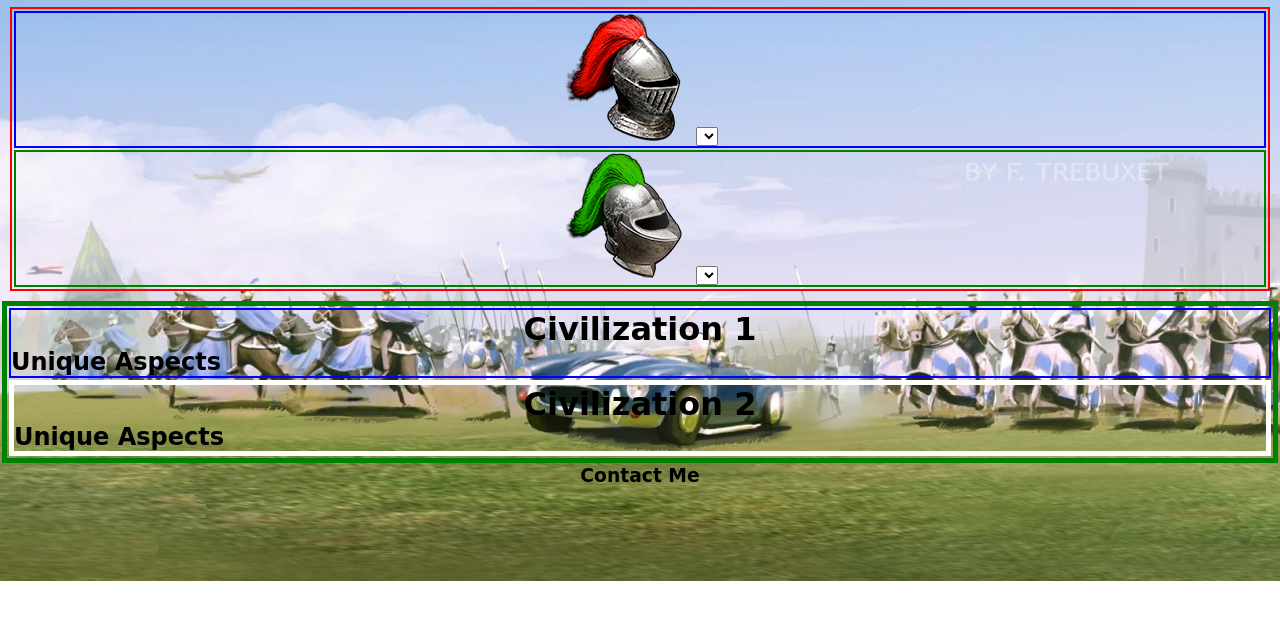
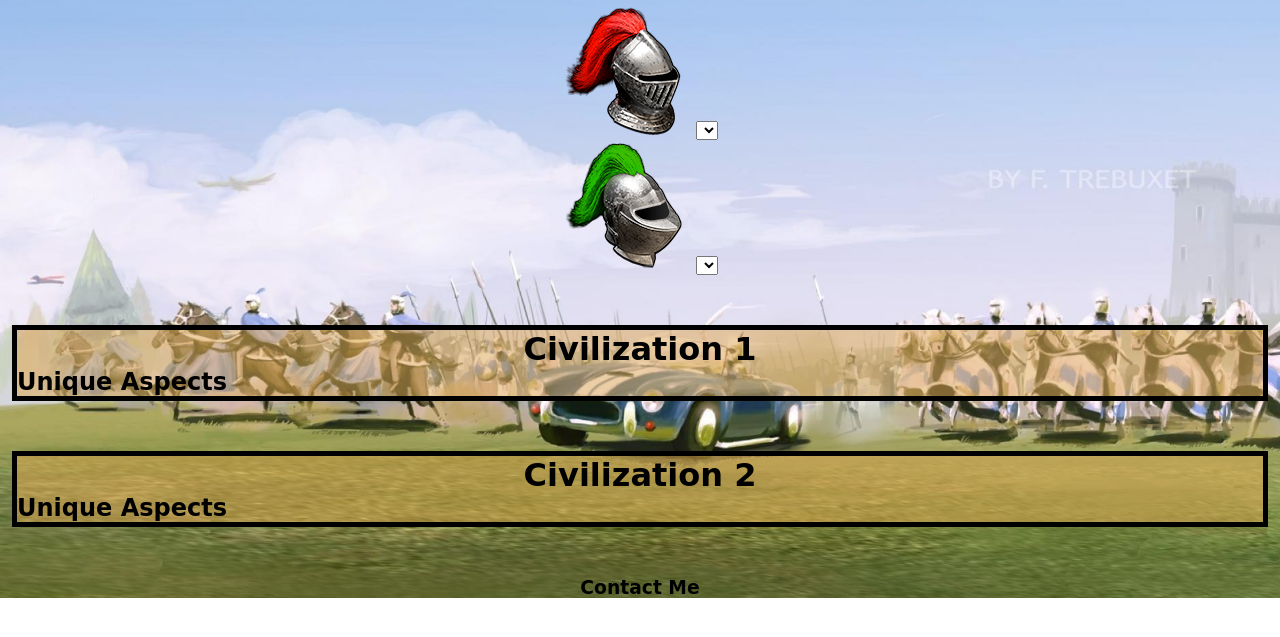
Before and after one commit to bweinmann/Wolol.io-Project, a plain HTML site: page index.html in a window 1280 px wide. Shown: the part 139-776 px from the top of the page. Drawn offline with nearby package versions, Linux system fonts and the light colour scheme; no server answers; a web font is replaced by a local one.

Commit message:
removed tracking boarders, created background with hover effects

```diff
--- a/styles.css
+++ b/styles.css
@@ -73,13 +73,13 @@ nav a:hover::before {
 
 
 .select {
-    border: solid 2px red;
+    /* border: solid 2px red; */
     margin: 10px;
     text-align: center;
 }
 
 .civ-1-menu {
-    border: solid 2px blue;
+    /* border: solid 2px blue; */
     margin: 2px;
     align-content:center;
 }
@@ -90,7 +90,7 @@ nav a:hover::before {
 }
 
 .civ-2-menu {
-    border: solid 2px green;
+    /* border: solid 2px green; */
     margin: 2px;
 }
 
@@ -106,25 +106,34 @@ nav a:hover::before {
 /* Civilization info section */
 
 .civ-info-container {
-    border: solid 2px red;
+    /* border: solid 2px red; */
     margin: 2px;
 }
 
-.civ-1-container {
-    border: solid 2px blue;
-    margin: 2px;
+.civ-1-container  {
+    border: solid 5px black;
+    margin: 50px 10px;
+    background-color: rgba(223, 168, 80, 0.5);
+}
+
+.civ-1-container:hover {
+    background-color: rgba(223, 168, 80, 0.8);
 }
 
 .civ-2-container {
-    border: solid 5px white;
-    margin: 2px;
+    border: solid 5px black;
+    margin: 50px 10px;
+    background-color: rgba(223, 168, 80, 0.5);
 }
 
+.civ-2-container:hover {
+    background-color: rgba(223, 168, 80, 0.8);
+}
 
-.civ-info-container {
+/* .civ-info-container {
     border: solid 5px green;
     margin: 2px;
-}
+} */
 
 .civ-1-input {
     text-align: center;
```
